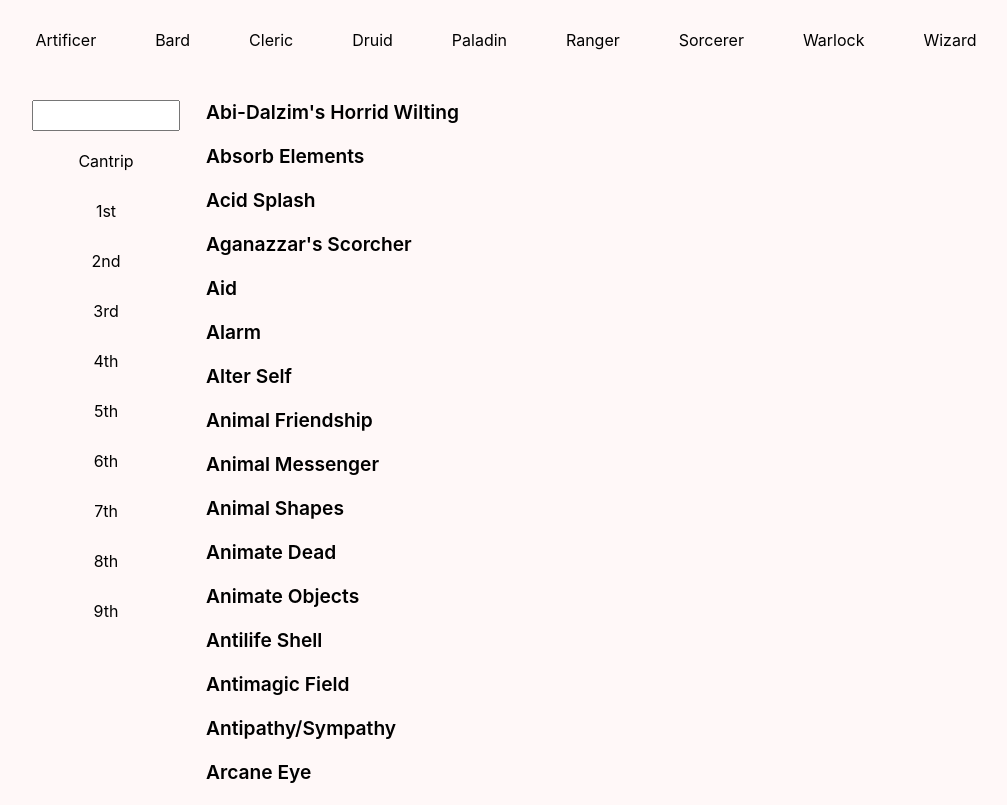
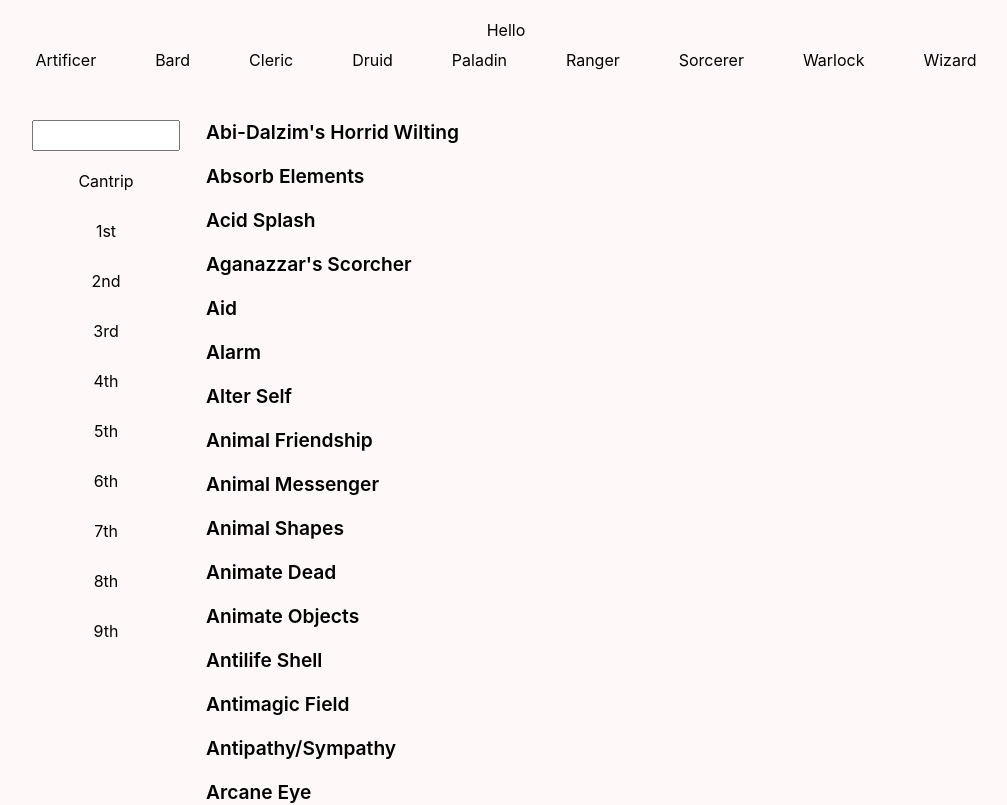
Before and after one commit to joosep10/dnd, a React (Create React App) app: page / in a window 1280 px wide. Shown: the top 805 px of the page, without its empty margins (134-1141 px from the left). Built offline with nearby package versions, Linux system fonts and the light colour scheme.

Commit message:
testing ignore warnings

```diff
--- a/src/components/App/App.js
+++ b/src/components/App/App.js
@@ -1,9 +1,10 @@
 import styles from './styles.module.css';
-import { Spells } from 'components';
+import { Spells, Combat } from 'components';
 
 export const App = () => {
   return (
     <div className={styles.main}>
+      Hello
       <Spells />
     </div>
   );
```
